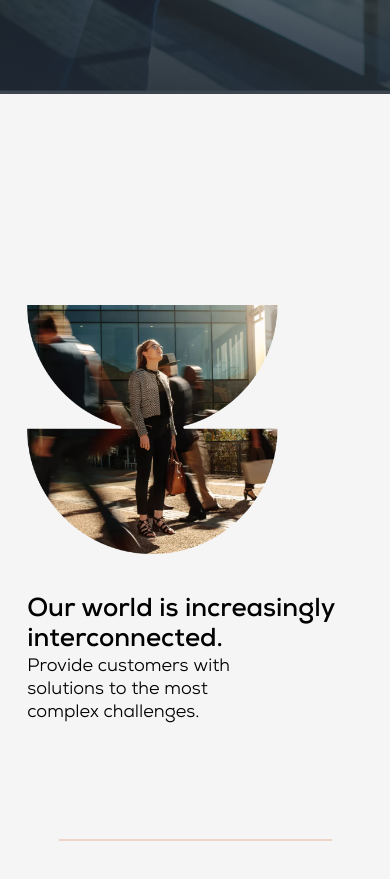
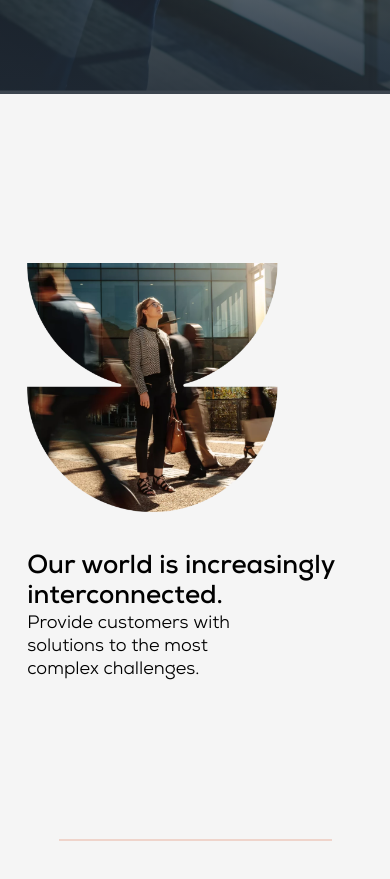
Before and after one commit to Novadigital-fr/ASG, a Nuxt app: page / in a window 390 px wide. Shown: the part 750-1629 px from the top of the page. Built offline with nearby package versions, Linux system fonts and the light colour scheme.

Commit message:
home page

```diff
--- a/components/HomeHorizontal.vue
+++ b/components/HomeHorizontal.vue
@@ -179,7 +179,7 @@
       position: relative;
       z-index: 4;
       width: 100vw;
-      margin: 10vh 5vw 10vh 3vw;
+      margin: 5vh 5vw 10vh 3vw;
       font-weight: 300;
       overflow: hidden;
     }
```
